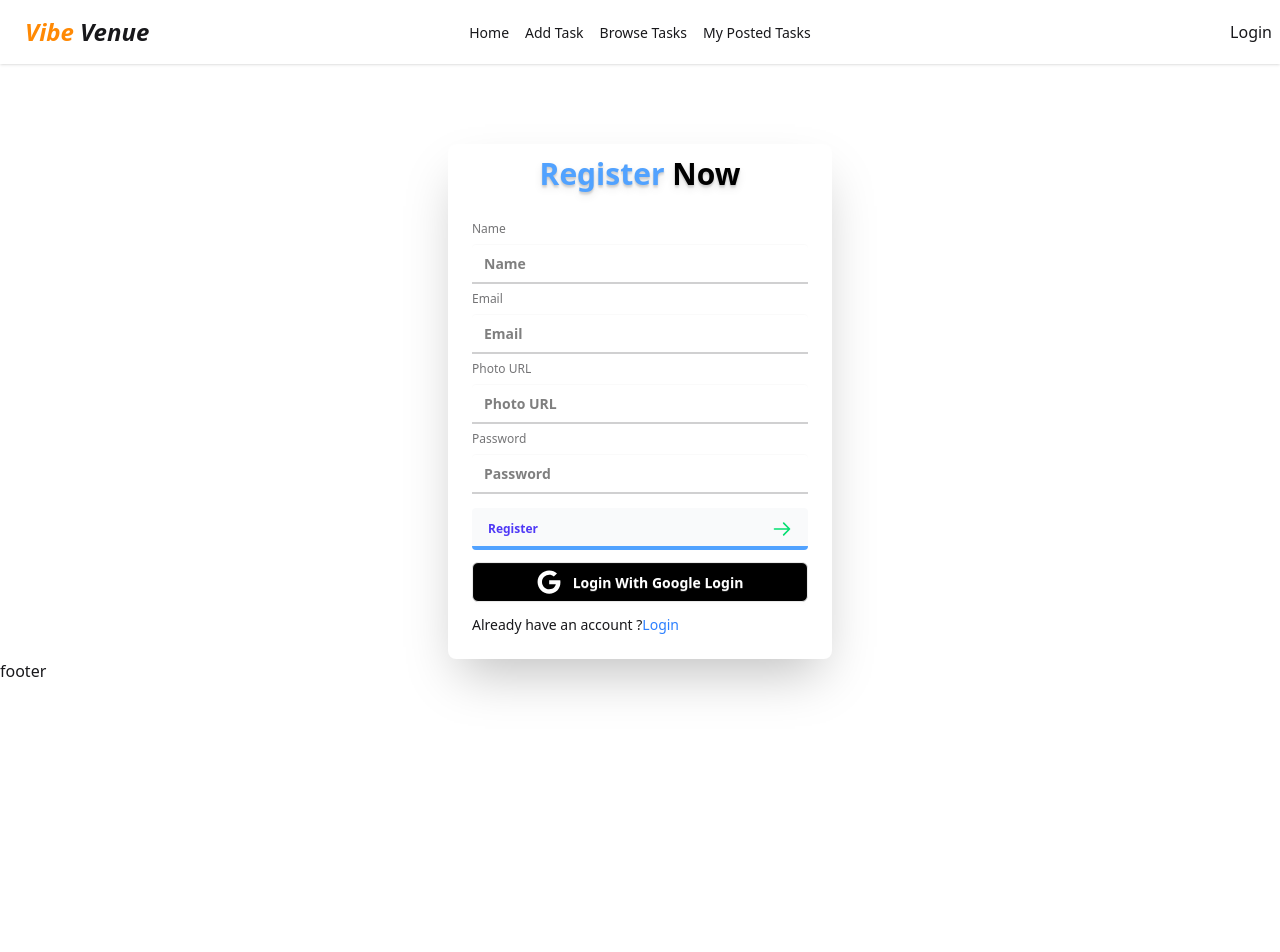
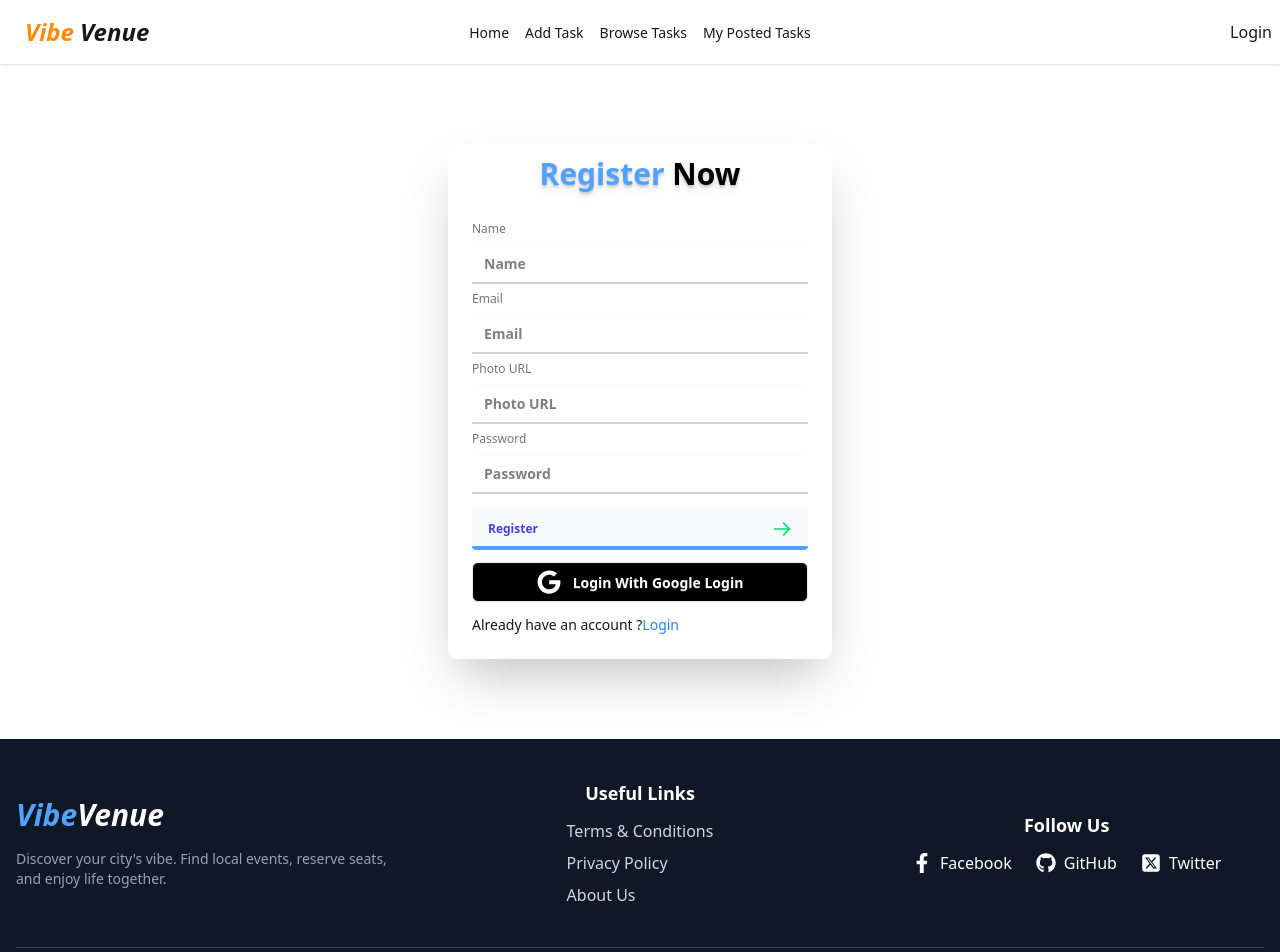
Before and after one commit to pritom352/Tasklinker, a React (Vite) app: page /register in a window 1280 px wide. Shown: the top 952 px of the page. Before the commit the page ends 800 px from the top, so only its background shows below. Built offline with nearby package versions, Linux system fonts and the light colour scheme.

Commit message:
footer layout

```diff
--- a/src/Components/Footer.jsx
+++ b/src/Components/Footer.jsx
@@ -1,7 +1,77 @@
 import React from "react";
+import { FaFacebookF, FaGithub } from "react-icons/fa";
+import { FaSquareXTwitter } from "react-icons/fa6";
 
 const Footer = () => {
-  return <div>footer</div>;
+  return (
+    <footer className="bg-gray-900 text-white py-10 px-4 mt-20">
+      <div className=" flex flex-col md:flex-row justify-between items-center gap-8">
+        <div className=" flex-1">
+          <h2 className="text-3xl font-bold italic mb-4">
+            <span className="text-blue-400">Vibe</span>Venue
+          </h2>
+          <p className="text-sm text-gray-400">
+            Discover your city's vibe. Find local events, reserve seats, and
+            enjoy life together.
+          </p>
+        </div>
+
+        <div className=" flex-1  ">
+          <div className=" flex flex-col items-center justify-center">
+            {" "}
+            <h3 className="text-lg font-semibold mb-3">Useful Links</h3>
+            <ul className="space-y-2 text-gray-300">
+              <li>
+                <a href="/terms" className="hover:text-blue-400">
+                  Terms & Conditions
+                </a>
+              </li>
+              <li>
+                <a href="/privacy" className="hover:text-blue-400">
+                  Privacy Policy
+                </a>
+              </li>
+              <li>
+                <a href="/about" className="hover:text-blue-400">
+                  About Us
+                </a>
+              </li>
+            </ul>
+          </div>
+        </div>
+
+        <div className=" items-center flex-1">
+          <div className=" flex flex-col items-center">
+            <h3 className="text-lg font-semibold mb-3">Follow Us</h3>
+            <div className="flex gap-6">
+              <a
+                href="https://facebook.com"
+                className="hover:text-blue-400 flex items-center gap-2"
+              >
+                <FaFacebookF size={20} /> Facebook
+              </a>
+              <a
+                href="https://github.com"
+                className="hover:text-blue-400 flex items-center gap-2"
+              >
+                <FaGithub size={20} /> GitHub
+              </a>
+              <a
+                href="https://twitter.com"
+                className="hover:text-blue-400 flex items-center gap-2"
+              >
+                <FaSquareXTwitter size={20} /> Twitter
+              </a>
+            </div>
+          </div>
+        </div>
+      </div>
+
+      <div className="border-t border-gray-700 mt-10 pt-4 text-center text-sm text-gray-500">
+        VibeVenue. All rights reserved.
+      </div>
+    </footer>
+  );
 };
 
 export default Footer;
```
